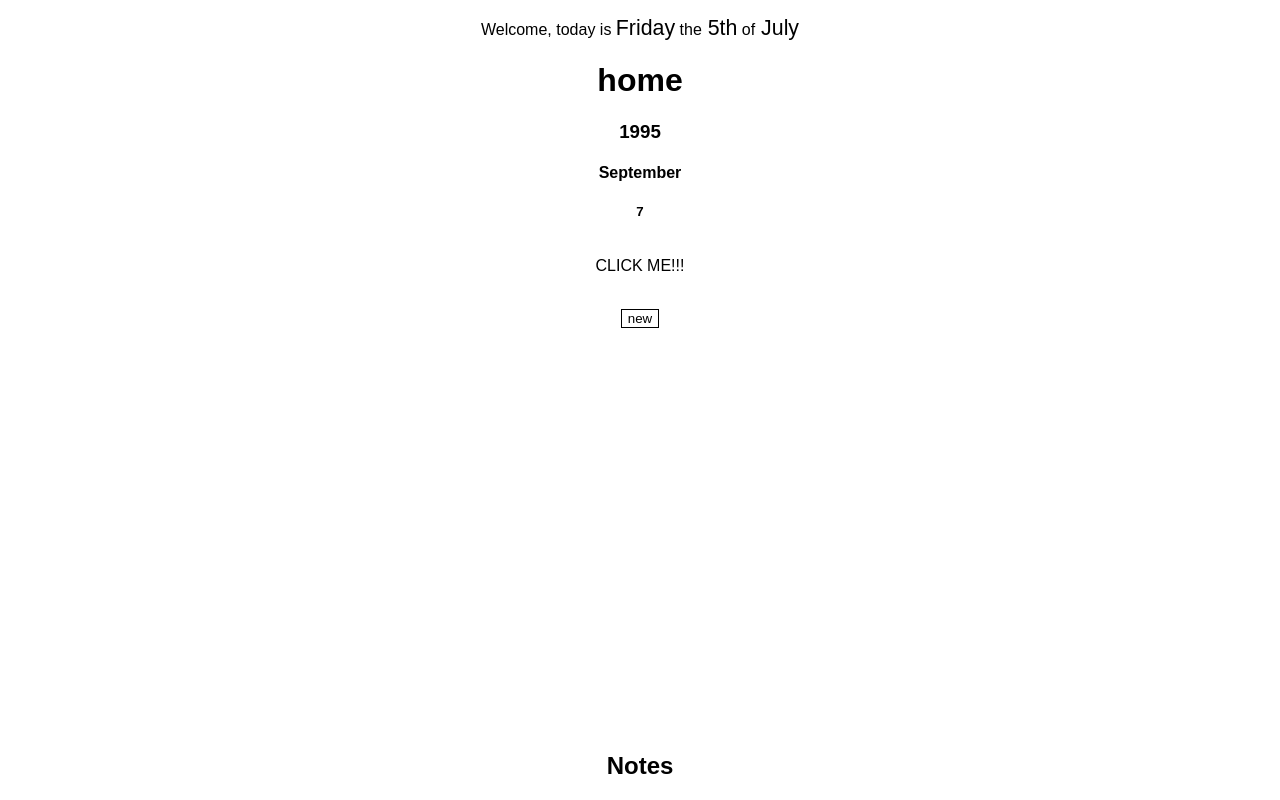
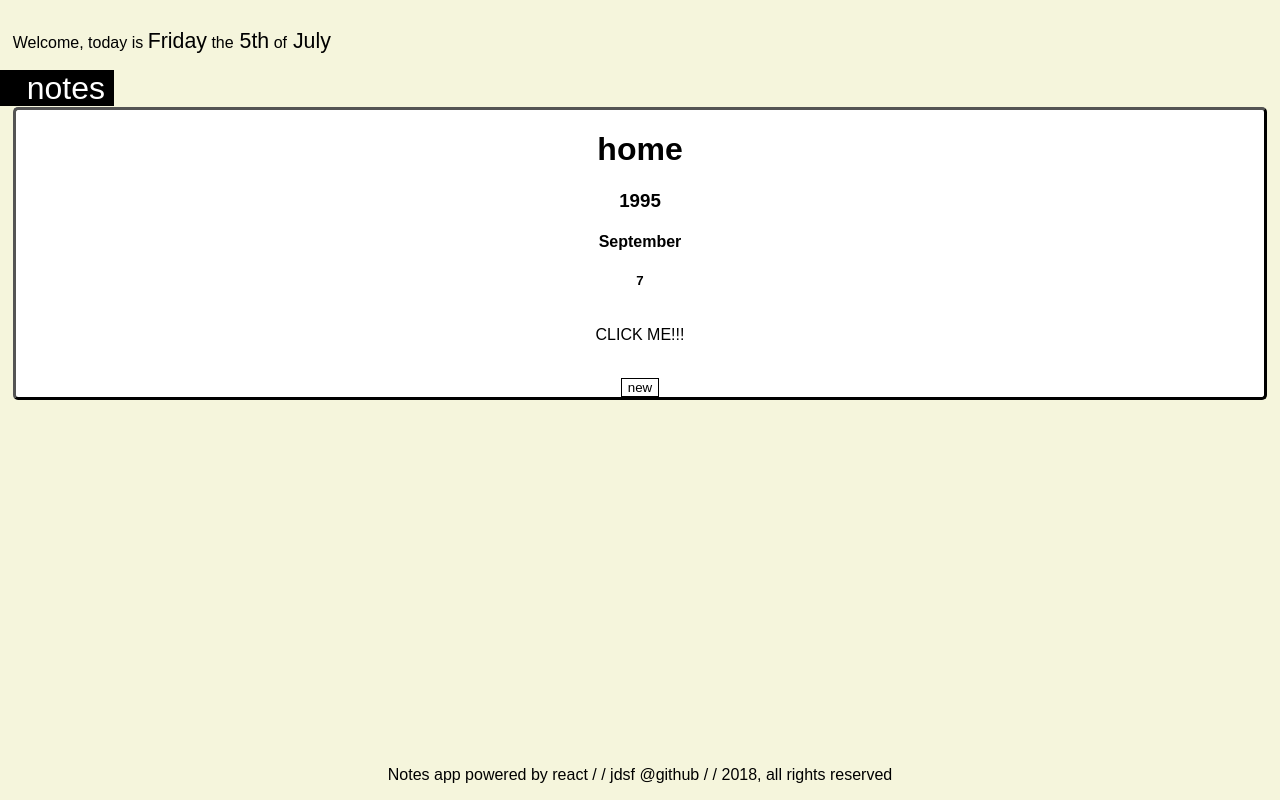
Before and after one commit to jdsf/notes-react, a React (Create React App) app: page / in a window 1280 px wide. Built offline with nearby package versions, Linux system fonts and the light colour scheme; the HTML template or start-up script is replaced by a standard one.

Commit message:
styling and bug fix for displaying correct entry edition

```diff
--- a/src/App.css
+++ b/src/App.css
@@ -2,12 +2,45 @@
   display: flex;
   flex-direction: column;
   justify-content:space-between;
+  background-color:beige;
+  align-content:flex-start;
 }
+
 
 html, body, #root, .stretch-full {
   text-align: center;
   margin: 0;
   height: 100%;
+}
+
+.info{
+  padding-left: 1%;
+  padding-top: 1%;
+  padding-bottom: 0;
+  text-align:left;
+}
+
+#title {
+  text-align:left;
+  margin:0;
+  font-weight: normal;
+}
+
+#title > span {
+  background: black;
+  color: white;
+  white-space:pre;
+}
+
+
+main {
+  background: white;
+  margin-left: 1%;
+  margin-right: 1%;
+  border-radius: 5px;
+  border-style: outset;
+  border-color: black;
+  border-width: .2em;
 }
 
 .hug{
--- a/src/components/Entries.js
+++ b/src/components/Entries.js
@@ -17,7 +17,7 @@ const Entries = (props) => {
 
       {props.entries.map(function(entry,index){
         let position = JSON.parse(props.position);
-        position.positon = index;
+        position.position = index;
         position = JSON.stringify(position);
         return <Entry click =  {startShow.bind(this)} key = { index }
                   index = {position} title = {entry.title}>
--- a/src/components/MainSection.js
+++ b/src/components/MainSection.js
@@ -43,7 +43,6 @@ class MainSection extends Component {
   };
 
   componentWillMount() {
-
     if (window.localStorage.notes) {
       let notes = JSON.parse(window.localStorage.notes);
       if (this.state.entries !== notes) {
@@ -86,6 +85,14 @@ class MainSection extends Component {
      this.setState({
        editPosition: {year: 0, month: 0, day: 0, position: 0}
      });
+
+     this.setState({
+       newEntry: {
+                   title: "default title",
+                   content: "default content"
+                 }
+     });
+
    }
 
    const goBack = () => {
@@ -127,11 +134,11 @@ class MainSection extends Component {
 
 
    const addEntry = () => {
-     let today = growTree(this.state.entries); // today = [year, month, day]
      let entriesCopy = this.state.entries;
      let change;
 
      if (this.state.editEntry.title === "default") {
+       let today = growTree(this.state.entries); // today = [year, month, day]
        let monthsArray = entriesCopy[today[0]];
        let monthPos = monthsArray.length - 1;
        let monthObj = monthsArray[monthPos];
@@ -166,6 +173,7 @@ class MainSection extends Component {
 
      updateStorage(change);
      goBack();
+
    }
 
    /*  Helper function, checks if the current state contains a branch
@@ -234,12 +242,11 @@ class MainSection extends Component {
    }
 
    const showEntry = (position) => {
-
      let pos = JSON.parse(position);
      let year = pos.year;
      let month = pos.month;
      let day = pos.day;
-     let index = pos.position;
+     let indx = pos.position;
 
      let confirm = window.confirm("Edit this entry?");
 
@@ -248,8 +255,7 @@ class MainSection extends Component {
        let monthObject = this.state.entries[year][month];
        let monthName = Object.keys(monthObject)[0];
        let dayNumber = Object.keys(monthObject[monthName][day])[0];
-       let chosen = monthObject[monthName][day][dayNumber][index];
-
+       let chosen = monthObject[monthName][day][dayNumber][indx];
        this.setState({
          editEntry: chosen
        });
@@ -266,12 +272,32 @@ class MainSection extends Component {
    const deleteEntry = () => {
      let confirm = window.confirm("Are you sure?");
      if (confirm){
-       let change;
-       change = this.state.entries;
-       change.splice(this.state.editPosition, 1);
+       let change = this.state.entries;
+       let editYear = this.state.editPosition.year;
+       let editMonth = this.state.editPosition.month;
+       let editMonthName = Object.keys(change[editYear][editMonth])[0];
+       let editDay = this.state.editPosition.day;
+       let editDayName = Object.keys(change[editYear][editMonth][editMonthName][editDay]);
+       let editPos = this.state.editPosition.position;
+
+       change[editYear][editMonth][editMonthName][editDay][editDayName].splice(editPos, 1);
+       let endBranch = change[editYear][editMonth][editMonthName][editDay][editDayName];
+       if (endBranch.length === 0){
+         delete change[editYear][editMonth][editMonthName][editDay];
+         endBranch = change[editYear][editMonth][editMonthName];
+         if (endBranch.length === 0 || endBranch.includes(undefined)) {
+           delete change[editYear][editMonth];
+           endBranch = change[editYear];
+           if (endBranch.length === 0 || endBranch.includes(undefined)) {
+             delete change[editYear];
+           }
+         }
+       }
+
        this.setState({
          entries: change
        });
+
        updateStorage(change);
        goBack();
      }
@@ -291,7 +317,7 @@ class MainSection extends Component {
       for (let i = 0; i < allYears.length; i++) {
         let year = allYears[i];
         yearHeading = (
-          <h3> {year} </h3>
+          <h3 className = "year"> {year} </h3>
         );
         section.push(yearHeading);
         position.year = year;
@@ -299,7 +325,7 @@ class MainSection extends Component {
         for (let i = 0; i < monthsArray.length; i++) {
           let month = Object.keys(monthsArray[i])[0];
           monthHeading = (
-            <h4> {month} </h4>
+            <h4 className = "month"> {month} </h4>
           );
           section.push(monthHeading);
           position.month = i;
@@ -307,7 +333,7 @@ class MainSection extends Component {
           for (let i = 0; i < currentMonth.length; i++) {
             let day =  Object.keys(currentMonth[i])[0];
             dayHeading = (
-              <h5> {day} </h5>
+              <h5 className = "day"> {day} </h5>
             );
             section.push(dayHeading);
             position.day = i;
@@ -324,6 +350,13 @@ class MainSection extends Component {
           }
         }
       }
+
+      if (section.length === 0) {
+        section.push (
+          <p> No entries whatsoever! Let us do something about that :) </p>
+        );
+      }
+
       section = (<div>
                   {section}
                   <Button click = {goBack} name = "new"> </Button>
@@ -355,16 +388,24 @@ class MainSection extends Component {
     return (
       <div className = "app-container stretch-full">
         <div id= "header-main-section">
-          <DayInfo date = {new Date()}></DayInfo>
+          <DayInfo  date = {new Date()}></DayInfo>
+          <h1 id = "title">
+            <span>   notes </span>
+          </h1>
+          <main>
             <header><h1> {this.state.header} </h1></header>
             <TransitionGroup>
               <CSSTransition timeout = {1000} classNames = "fade">
                   {section}
               </CSSTransition>
             </TransitionGroup>
+          </main>
         </div>
-        <br/>
-        <footer><h2>Notes</h2></footer>
+        <footer>
+          <p> Notes app powered by react / /
+             jdsf @github / / 2018, all rights reserved
+          </p>
+        </footer>
       </div>
     )
   }
```
Lines whose indentation alone changed are shown as unchanged.
